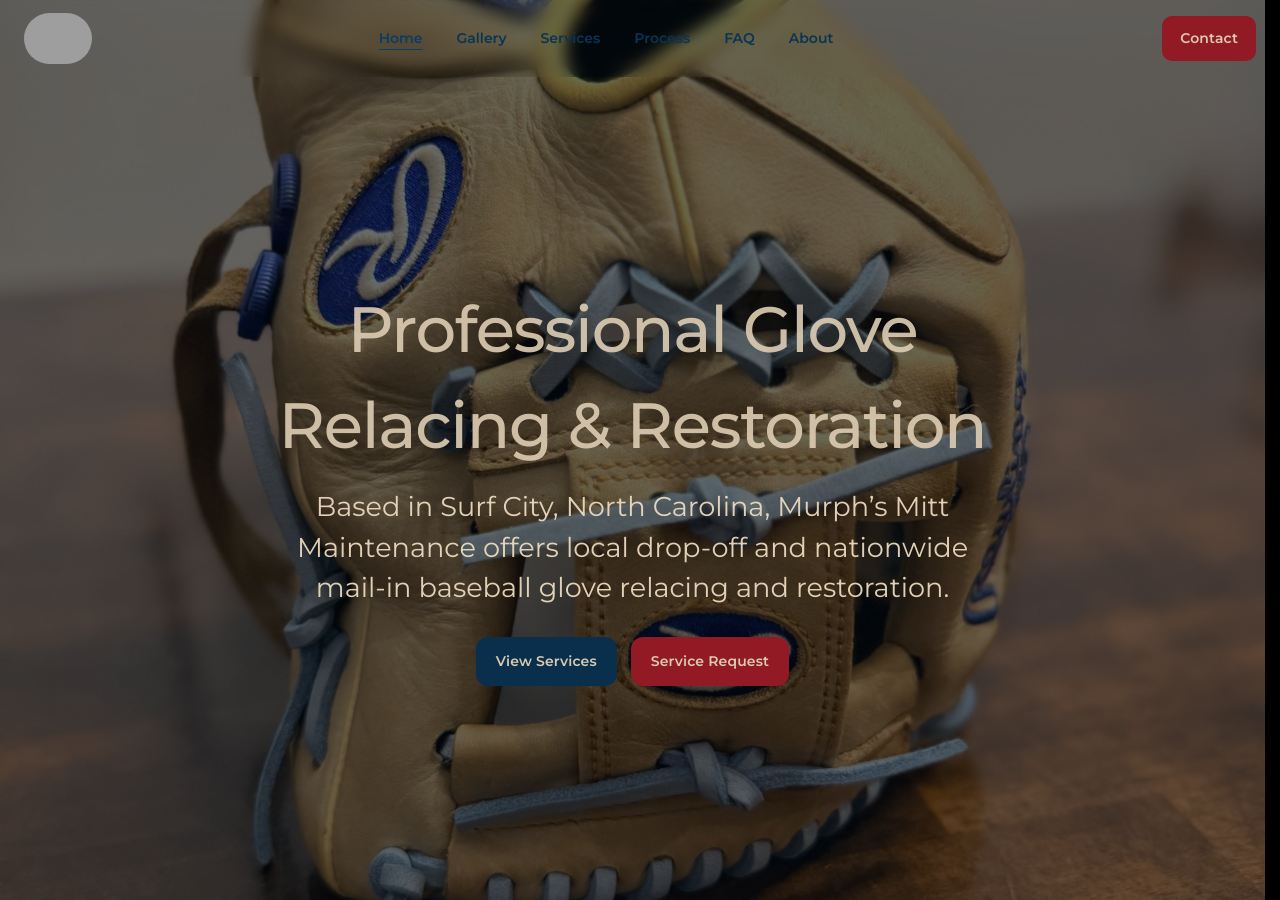
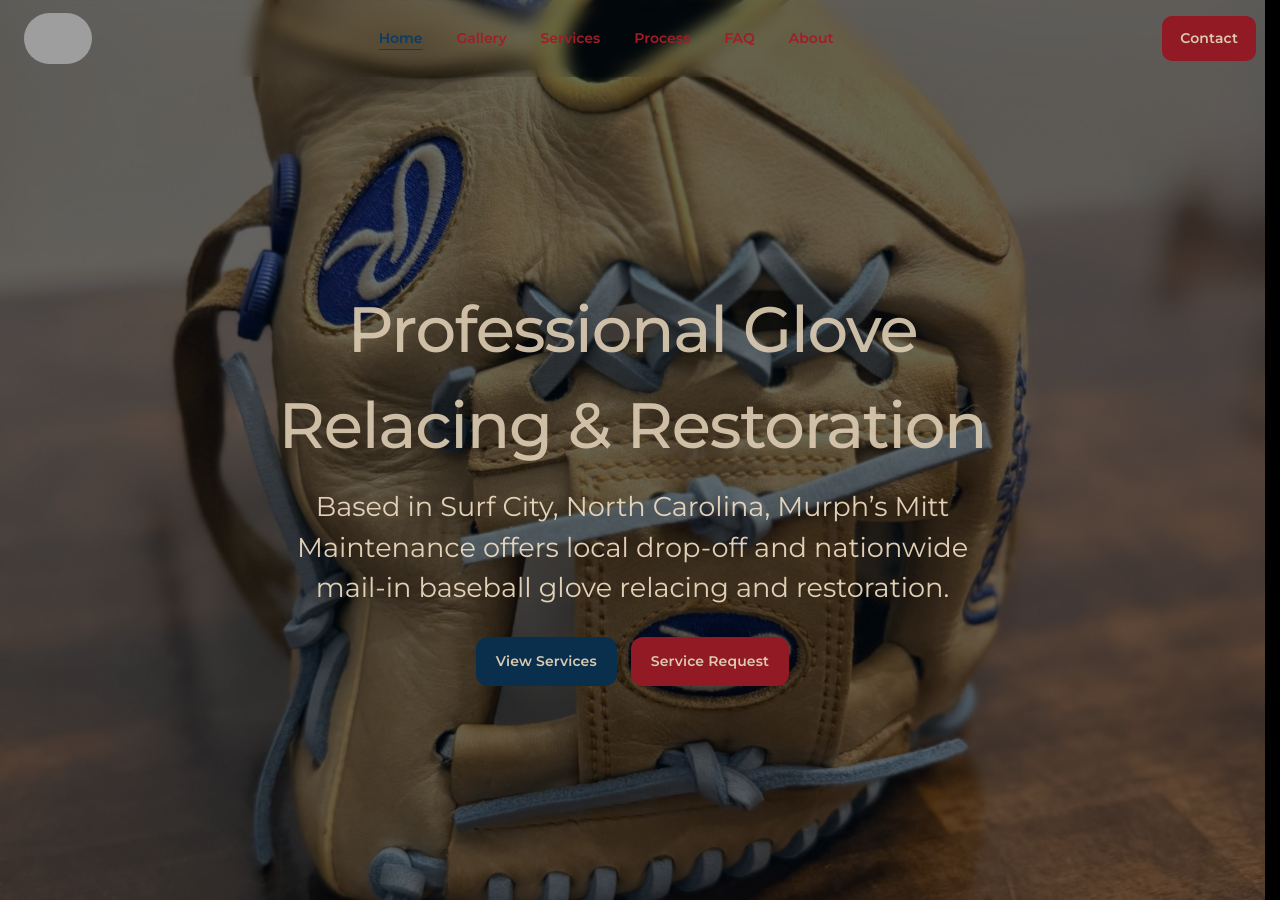
Before and after one commit to kbrettmurphy-ctrl/murphsmitts, a Jekyll site: the page built from index.html, in a window 1280 px wide and 900 px high. Built offline with Jekyll 4.4.1, drawn with Linux system fonts in a browser that asks for light colours; grey boxes are pictures that could not be loaded.

Commit message:
Update styles-16.css

```diff
--- a/assets/css/styles-16.css
+++ b/assets/css/styles-16.css
@@ -132,7 +132,7 @@
 
 .site-nav a{
   font-weight: 600;
-  color: var(--navy);
+  color: var(--red);
   filter: brightness(110%);
   font-size: 14px;
   padding: 8px 6px;
```
